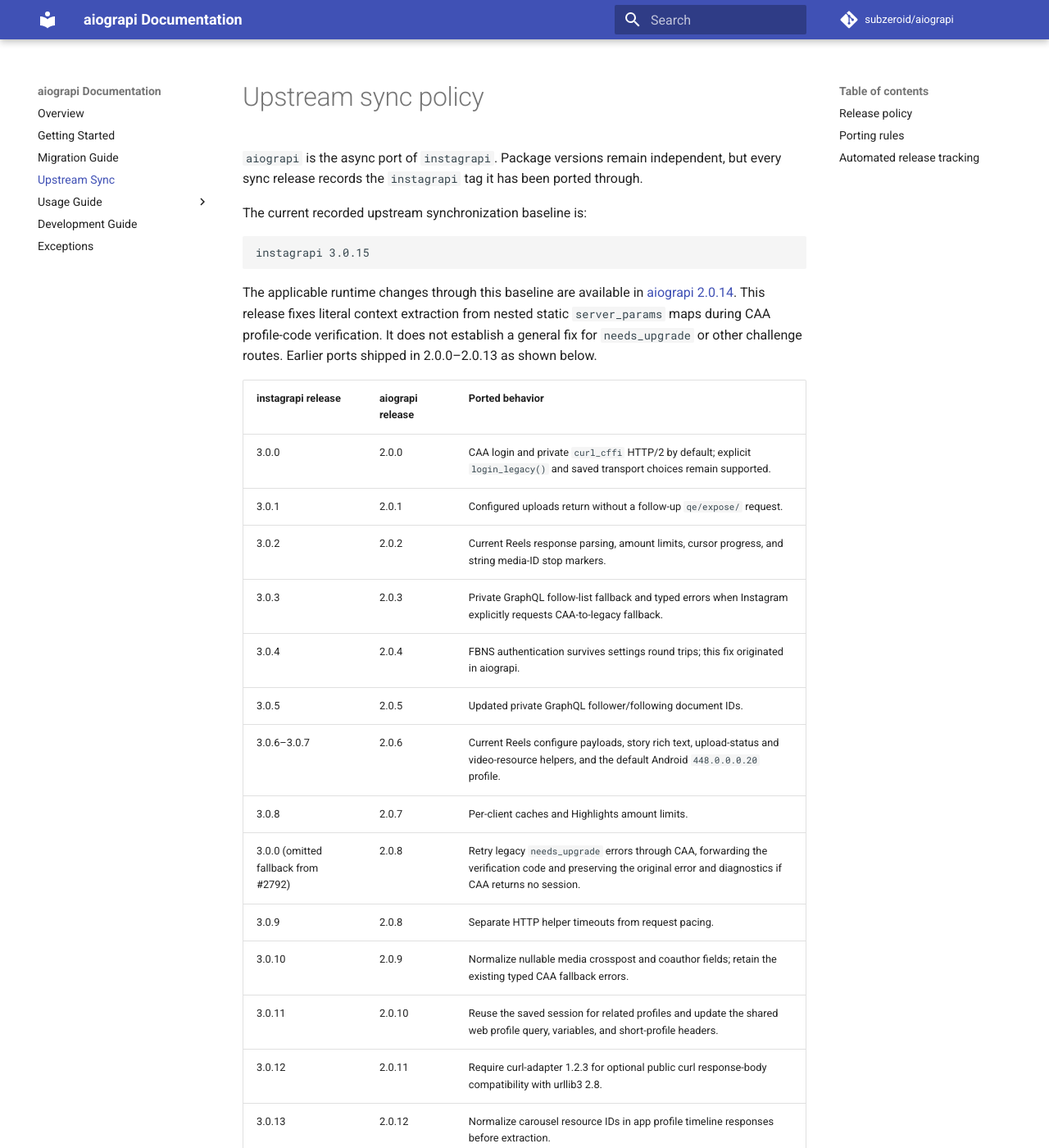
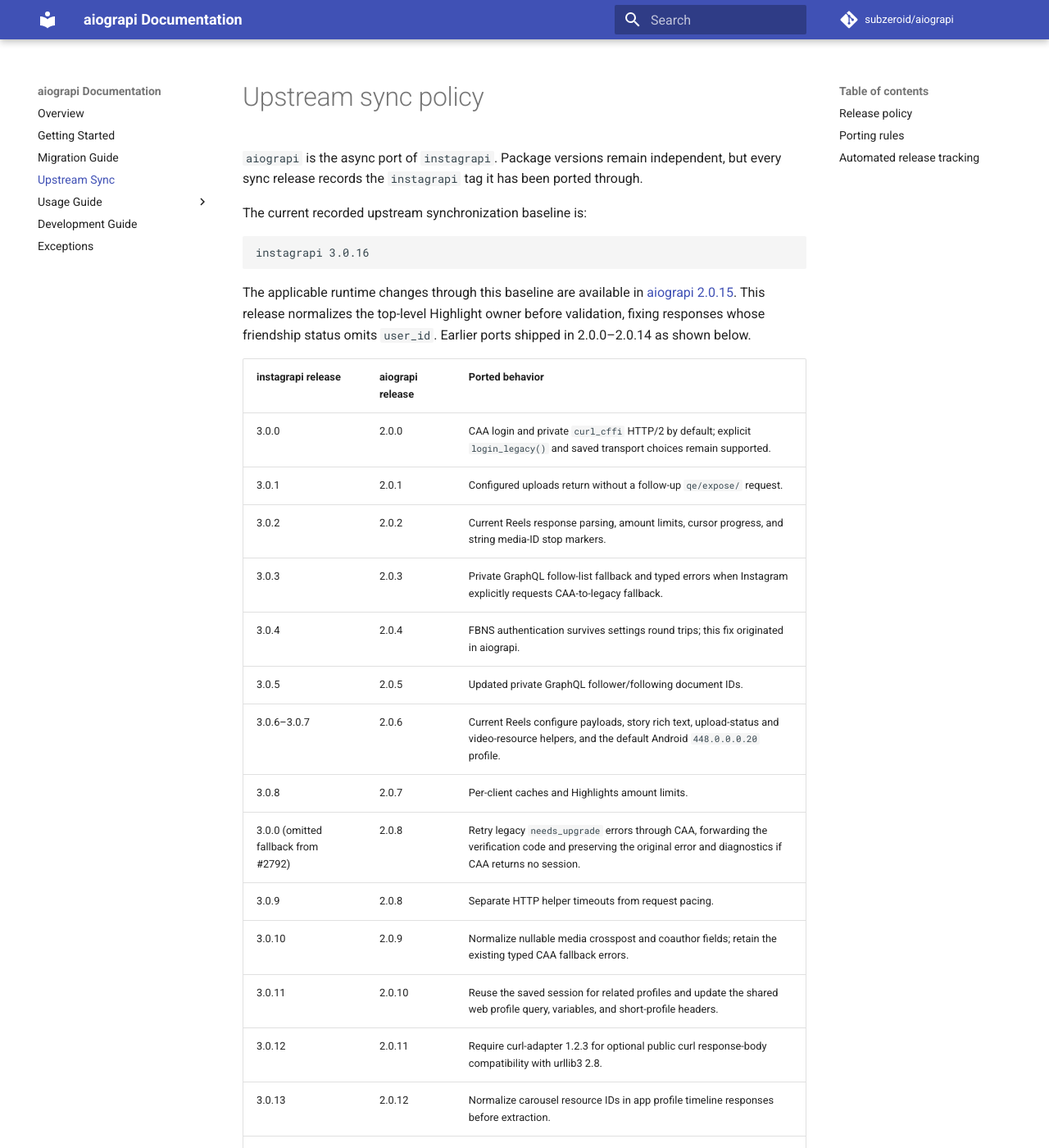
Before and after one commit to subzeroid/aiograpi, an MkDocs documentation site: the page built from docs/upstream-sync.md, in a window 1280 px wide and 1400 px high. Shown: the whole window at 82% size. Built offline with MkDocs 1.6.1 and Material for MkDocs 9.7.7, drawn with Linux system fonts in a browser that asks for light colours; comment, search, counter and statistics services are not loaded; the version menu is left out; some of the changed text lies outside the part shown.

Commit message:
chore: prepare aiograpi 2.0.15 release (#489)
Update release metadata for the Highlight owner normalization fix.

````diff
--- a/aiograpi/__init__.py
+++ b/aiograpi/__init__.py
@@ -48,7 +48,7 @@ from aiograpi.mixins.video import DownloadVideoMixin, UploadVideoMixin
 # Used as fallback logger if another is not provided.
 DEFAULT_LOGGER = logging.getLogger("aiograpi")
 
-__upstream_instagrapi_version__ = "3.0.15"
+__upstream_instagrapi_version__ = "3.0.16"
 
 
 class Client(
--- a/docs/upstream-sync.md
+++ b/docs/upstream-sync.md
@@ -5,10 +5,10 @@
 The current recorded upstream synchronization baseline is:
 
 ```text
-instagrapi 3.0.15
+instagrapi 3.0.16
 ```
 
-The applicable runtime changes through this baseline are available in [aiograpi 2.0.14](https://github.com/subzeroid/aiograpi/releases/tag/2.0.14). This release fixes literal context extraction from nested static `server_params` maps during CAA profile-code verification. It does not establish a general fix for `needs_upgrade` or other challenge routes. Earlier ports shipped in 2.0.0–2.0.13 as shown below.
+The applicable runtime changes through this baseline are available in [aiograpi 2.0.15](https://github.com/subzeroid/aiograpi/releases/tag/2.0.15). This release normalizes the top-level Highlight owner before validation, fixing responses whose friendship status omits `user_id`. Earlier ports shipped in 2.0.0–2.0.14 as shown below.
 
 | instagrapi release | aiograpi release | Ported behavior |
 | --- | --- | --- |
@@ -28,6 +28,7 @@ The applicable runtime changes through this baseline are available in [aiograpi
 | 3.0.13 | 2.0.12 | Normalize carousel resource IDs in app profile timeline responses before extraction. |
 | 3.0.14 | 2.0.13 | Restore the optional public curl media-info PostRoot query; the instagrapi login diagnostic helper change is sync-only. |
 | 3.0.15 | 2.0.14 | Extract literal CAA profile-code contexts from nested static server parameters while preserving operand positions. |
+| 3.0.16 | 2.0.15 | Normalize raw Highlight owners before validation, preserving relationship values and story order. |
 
 See the [login migration guide](usage-guide/login-migration.md) for the current defaults and compatibility options. From aiograpi 2.0.3, `login()` follows an explicit fallback instruction returned by Instagram; it does not retry every failed CAA login through the legacy endpoint.
 
--- a/pyproject.toml
+++ b/pyproject.toml
@@ -4,7 +4,7 @@ build-backend = "setuptools.build_meta"
 
 [project]
 name = "aiograpi"
-version = "2.0.14"
+version = "2.0.15"
 authors = [
     { name = "Mark Subzeroid", email = "143403577+subzeroid@users.noreply.github.com" },
 ]
````
Also changed, not shown: CHANGELOG.md (+10 -0 lines), 1 other file.
